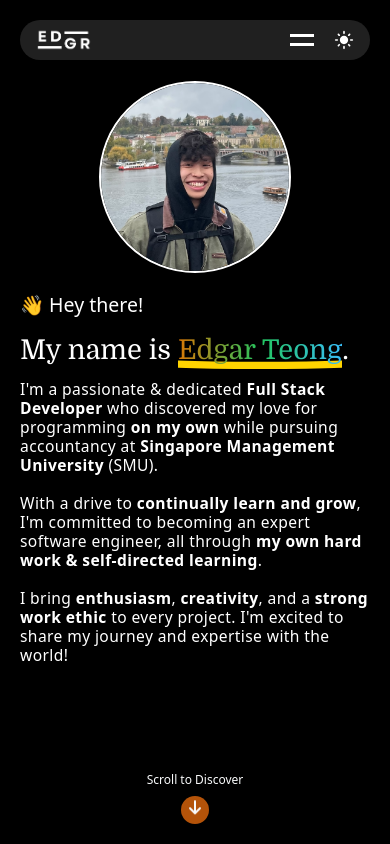
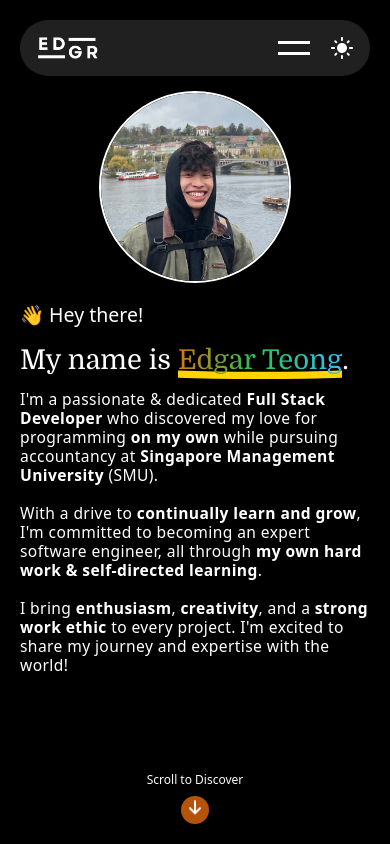
Before and after one commit to safarinexus/edgar-teong, a React (Vite) app: page / in a window 390 px wide. Shown: the top 844 px of the page. Built offline with nearby package versions, Linux system fonts and the light colour scheme.

Commit message:
updated mobile navbar sizing

```diff
--- a/src/App.tsx
+++ b/src/App.tsx
@@ -45,7 +45,7 @@ const App = () => {
       <ScrollIndicator height={dimensions.height}/>
       <div
         id="landing"
-        className="w-full max-w-[1200px] h-svh min-h-[720px] ml-auto mr-auto pt-[65px] sm:pt-[140px] pr-5 pl-5 sm:p-24 pb-8 "
+        className="w-full max-w-[1200px] h-svh min-h-[720px] ml-auto mr-auto pt-[75px] sm:pt-[140px] pr-5 pl-5 sm:p-24 pb-8 "
       >
         <Landing />
       </div>
--- a/src/components/Header/DarkMode.tsx
+++ b/src/components/Header/DarkMode.tsx
@@ -34,7 +34,7 @@ export default function DarkMode() {
             className="size-fit hover:opacity-40 duration-500 transition-opacity text-black dark:text-white z-10"
             onClick={handleClick}
         >
-            {darkMode === "true" ? (<MdLightMode className="size-5 sm:size-7"/>) : (<MdDarkMode className="size-5 sm:size-7"/>)}
+            {darkMode === "true" ? (<MdLightMode className="size-6 sm:size-7"/>) : (<MdDarkMode className="size-5 sm:size-7"/>)}
         </button>
     )
 }
--- a/src/components/Header/Header.tsx
+++ b/src/components/Header/Header.tsx
@@ -50,7 +50,7 @@ const Header = ({ width }: Props) => {
             <div
             id="header"
             className="
-                w-full max-w-[1200px] h-fit p-2 pl-4 pr-4 sm:p-4 sm:pr-6 sm:pl-6 rounded-full bg-neutral-800 dark:bg-neutral-600 bg-opacity-30
+                w-full max-w-[1200px] h-fit p-3 pl-4 pr-4 sm:p-4 sm:pr-6 sm:pl-6 rounded-full bg-neutral-800 dark:bg-neutral-600 bg-opacity-30
                 dark:bg-opacity-40 grid grid-rows-1 grid-cols-2 sm:grid-cols-[20%_80%] items-center z-10 relative backdrop-blur-sm
             "
             >
@@ -59,7 +59,7 @@ const Header = ({ width }: Props) => {
                         src={logo}
                         alt="logo"
                         draggable="false"
-                        className="w-14 md:w-32 lg:w-36 dark:invert select-none"
+                        className="w-16 md:w-32 lg:w-36 dark:invert select-none"
                     />
                 </NavHashLink>
                 <div id="nav-cluster" className="h-full sm:w-[350px] justify-self-end flex items-center justify-between z-10">
--- a/src/components/Header/MobileDropdown/DropdownIcon.tsx
+++ b/src/components/Header/MobileDropdown/DropdownIcon.tsx
@@ -4,15 +4,15 @@ interface Props {
 //guess where i got this from
 const DropdownIcon = ({ open }: Props) => {
     return (
-        <div className="w-6 h-6 sm:w-8 sm:h-8 flex flex-col justify-evenly items-center">
+        <div className="w-8 h-8 flex flex-col justify-evenly items-center">
             <div
             className={`w-full h-[3px] bg-black dark:bg-white transform transition-transform duration-300 ${
-                open ? 'rotate-45 translate-y-[4.5px] sm:translate-y-[6px]' : ''
+                open ? 'rotate-45 translate-y-[6px]' : ''
             }`}
             />
             <div
             className={`w-full h-[3px] bg-black dark:bg-white transform transition-transform duration-300 ${
-                open ? '-rotate-45 -translate-y-[4.5px] sm:-translate-y-[6px]' : ''
+                open ? '-rotate-45 -translate-y-[6px]' : ''
             }`}
             />
         </div>
```
